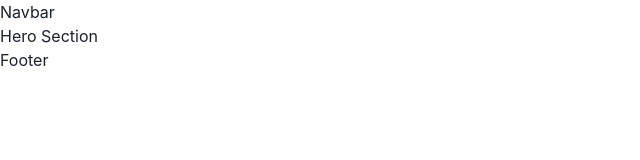
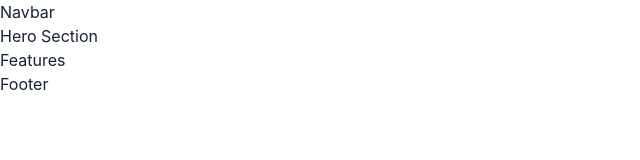
Before and after one commit to UCT-IT/edume, a Next.js app: page / in a window 1280 px wide. Shown: the top 160 px of the page, without its empty margins (0-640 px from the left). Built offline with nearby package versions, Linux system fonts and the light colour scheme.

Commit message:
Features componet created

```diff
--- a/src/app/page.tsx
+++ b/src/app/page.tsx
@@ -1,3 +1,4 @@
+import Features from '@/components/Features/Features'
 import HeroSection from '@/components/HeroSection/HeroSection'
 import { Text } from '@chakra-ui/react'
 import type { Metadata } from 'next'
@@ -11,6 +12,7 @@ export default function Home() {
   return (
     <>
     <HeroSection/>
+    <Features />
     </>
   )
 }
--- /dev/null
+++ b/src/components/Features/Features.tsx
@@ -0,0 +1,11 @@
+import React from 'react';
+
+const Features = () => {
+    return (
+        <div>
+            <h1>Features</h1>
+        </div>
+    );
+};
+
+export default Features;<h1>Features</h1>
```
